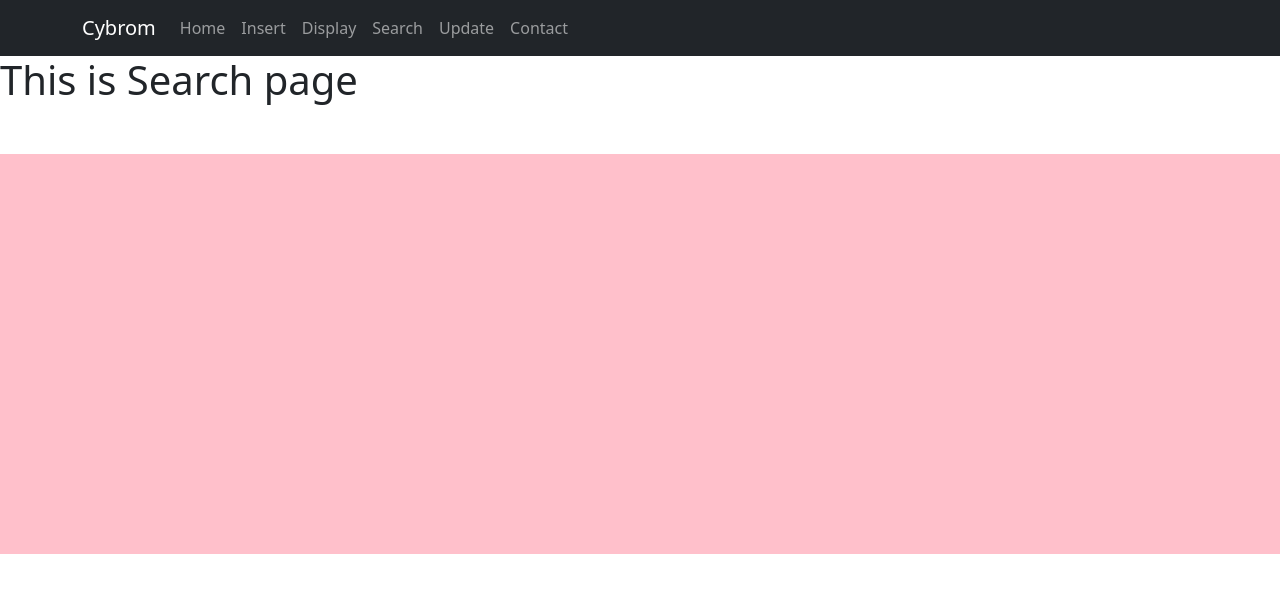
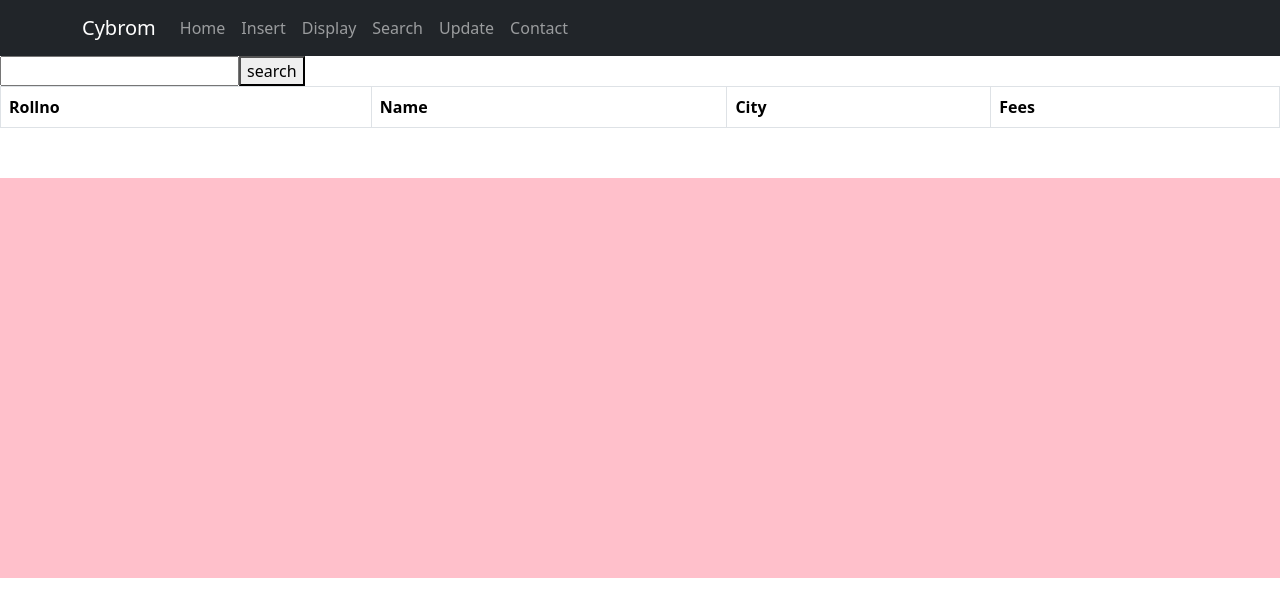
Before and after one commit to YashaswiSV/To-Do-List-, a React (Vite) app: page /search in a window 1280 px wide. Shown: the top 616 px of the page. Built offline with nearby package versions, Linux system fonts and the light colour scheme.

Commit message:
this is second commit

```diff
--- a/db/db.json
+++ b/db/db.json
@@ -28,13 +28,26 @@
       "fees": 89000,
       "id": "894d"
     },
-
     {
       "id": "0f0a",
       "Rollno": "23",
       "name": "tina",
       "city": "gwalior",
       "fees": "89000"
+    },
+    {
+      "id": "382b",
+      "Rollno": "1",
+      "name": "aman",
+      "city": "agra",
+      "fees": "9900"
+    },
+    {
+      "id": "34c0",
+      "Rollno": "1",
+      "name": "yuvi",
+      "city": "goa",
+      "fees": "23450"
     }
   ]
 }
--- a/src/pages/Search.jsx
+++ b/src/pages/Search.jsx
@@ -1,10 +1,50 @@
-
+import axios from "axios";
+import { useState } from "react";
+import Table from 'react-bootstrap/Table';
 
 const Search=()=>{
+
+    const [rno , setrno]=useState("");
+    const[mydata , setmydata]=useState([]);
+
+    const handlesearch=()=>{
+        let url=`http://localhost:3000/student/?Rollno=${rno}`
+        axios.get(url).then((res)=>{
+            setmydata(res.data)
+        })
+
+    }
+    let ans=mydata.map((key)=>{
+        return(
+            <>
+              <tr>
+                  <td>{key.Rollno}</td>
+                  <td>{key.name}</td>
+                  <td>{key.city}</td>
+                  <td>{key.fees}</td>
+
+              </tr>
+
+            </>
+        )
+    })
     return(
         <>
-
-           <h1>This is Search page</h1>
+           <input type="text" value={rno} onChange={(e)=>{setrno(e.target.value)}}/>
+          <button onClick={handlesearch}>search</button>
+          <Table striped bordered hover>
+      <thead>
+        <tr>
+          <th>Rollno</th>
+          <th>Name</th>
+          <th>City</th>
+          <th>Fees</th>
+        </tr>
+      </thead>
+      <tbody>
+         {ans}
+      </tbody>
+      </Table>
 
         </>
     )
```
